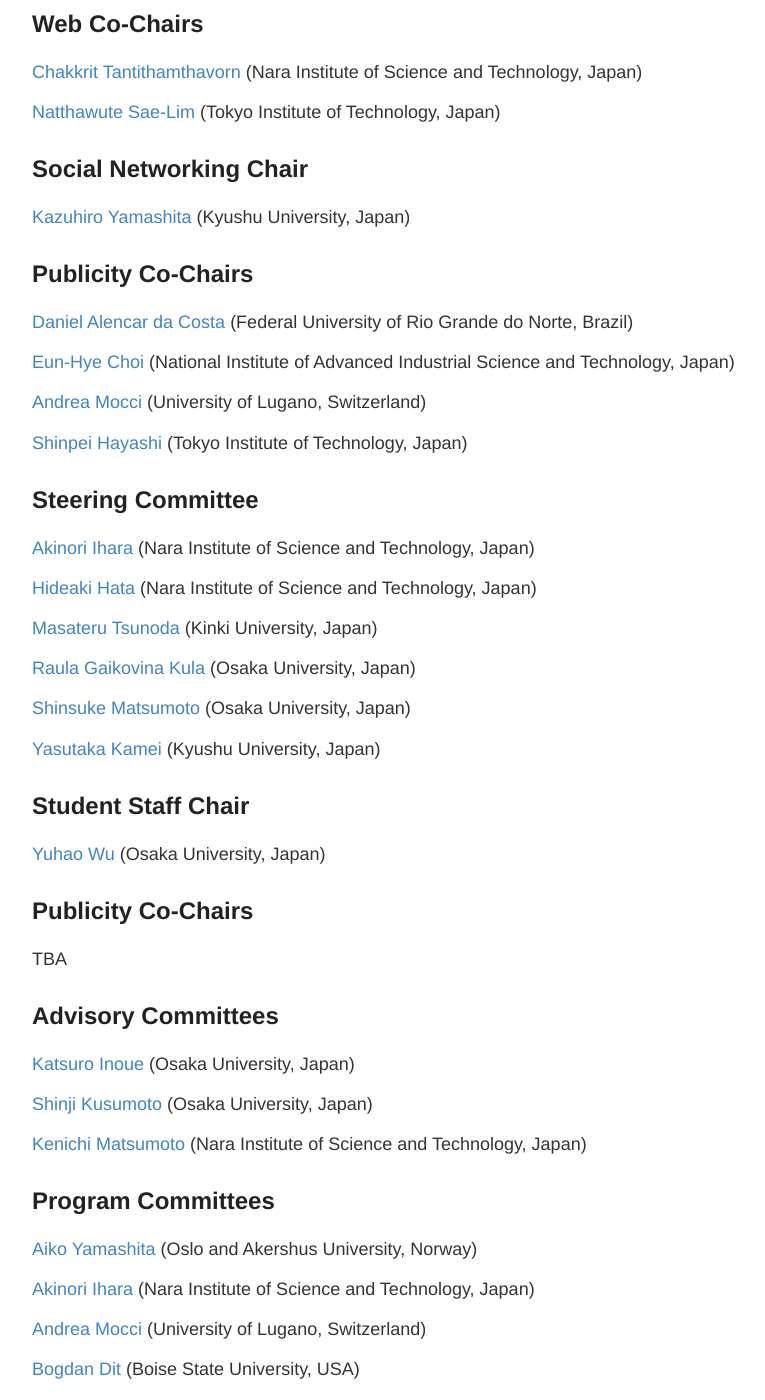
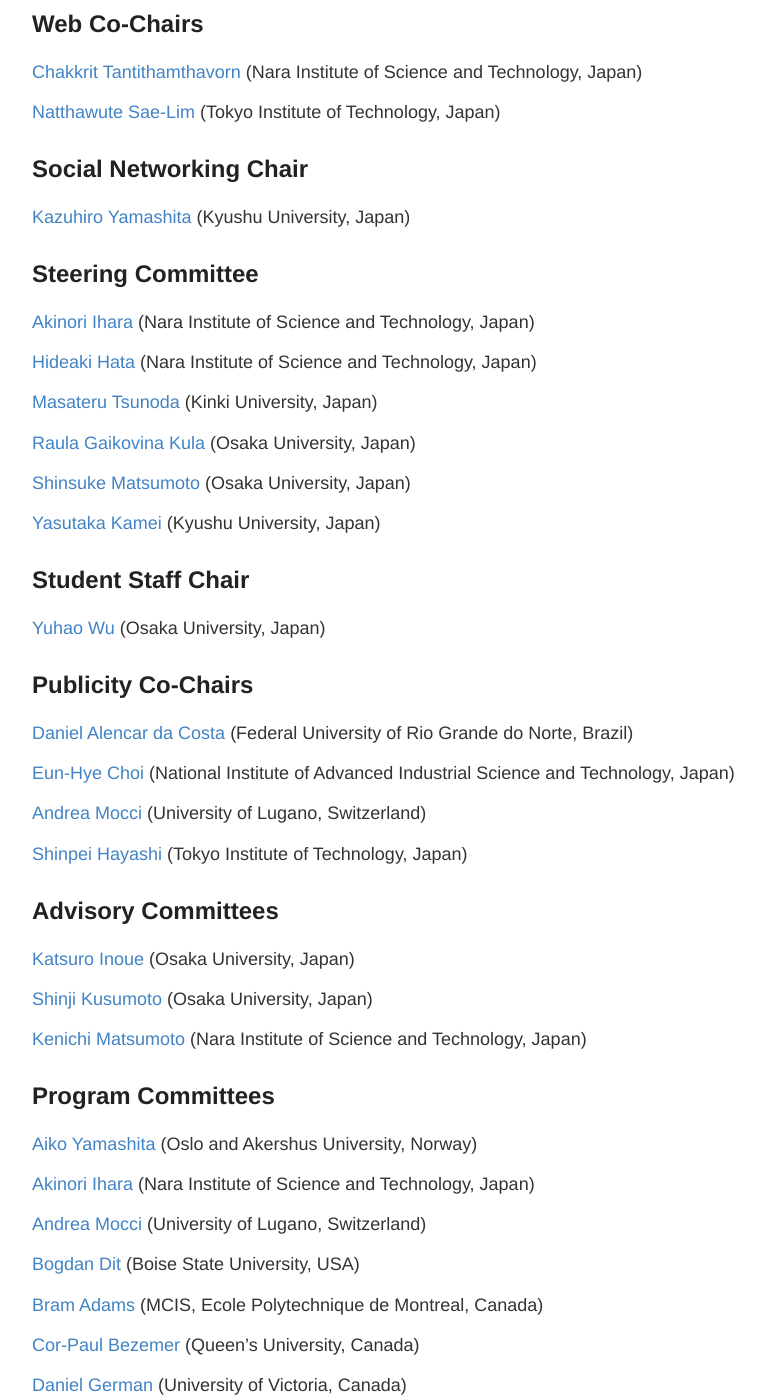
Before and after one commit to iwesep2017/iwesep2017.github.io, a Jekyll site: the page built from organization.md, in a window 1280 px wide and 1400 px high, scrolled down 1365 px. Shown: the whole window, without its empty margins (248-1013 px from the left). Built offline with Jekyll 4.4.1, drawn with Linux system fonts in a browser that asks for light colours; some of the changed lines change nothing that is shown.

Commit message:
Move Publicity Co-Chairs

```diff
--- a/organization.md
+++ b/organization.md
@@ -49,16 +49,6 @@
 
 [Kazuhiro Yamashita](http://posl.ait.kyushu-u.ac.jp/~yamashita) (Kyushu University, Japan)
 
-## Publicity Co-Chairs
-
-[Daniel Alencar da Costa](https://danielcalencar.github.io/) (Federal University of Rio Grande do Norte, Brazil)
-
-[Eun-Hye Choi](https://staff.aist.go.jp/e.choi/) (National Institute of Advanced Industrial Science and Technology, Japan)
-
-[Andrea Mocci](http://www.inf.usi.ch/postdoc/mocci/) (University of Lugano, Switzerland)
-
-[Shinpei Hayashi](http://www.se.cs.titech.ac.jp/~hayashi/) (Tokyo Institute of Technology, Japan)
-
 ## Steering Committee
 
 [Akinori Ihara](http://akinori-ihara.jpn.org) (Nara Institute of Science and Technology, Japan)
@@ -79,7 +69,13 @@
 
 ## Publicity Co-Chairs
 
-TBA
+[Daniel Alencar da Costa](https://danielcalencar.github.io/) (Federal University of Rio Grande do Norte, Brazil)
+
+[Eun-Hye Choi](https://staff.aist.go.jp/e.choi/) (National Institute of Advanced Industrial Science and Technology, Japan)
+
+[Andrea Mocci](http://www.inf.usi.ch/postdoc/mocci/) (University of Lugano, Switzerland)
+
+[Shinpei Hayashi](http://www.se.cs.titech.ac.jp/~hayashi/) (Tokyo Institute of Technology, Japan)
 
 ## Advisory Committees
 
```
